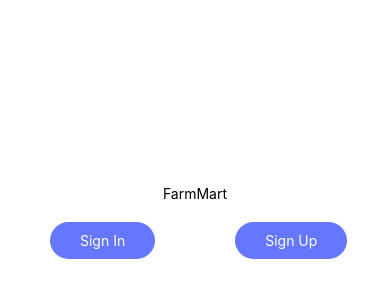
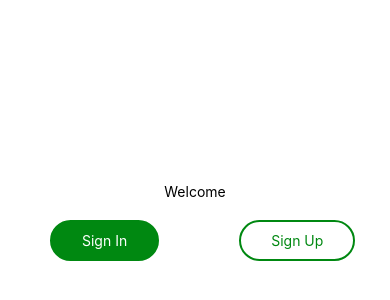
Before and after one commit to davidofir/FarmMart, a React Native app: screen / in a window 390 px wide. Shown: the part 190-490 px from the top of the page. Built offline with nearby package versions, Linux system fonts and the light colour scheme.

Commit message:
changed the appearance of the buttons

```diff
--- a/App.js
+++ b/App.js
@@ -6,13 +6,13 @@ import ButtonComponent from './components/ButtonComponent';
 export default function App() {
   return (
     <View style={styles.container}>
-      <Text>FarmMart</Text>
+      <Text>Welcome</Text>
       <View style={styles.buttons}>
         <View style={styles.buttonContainer}>
-        <ButtonComponent buttonTitle="Sign In"/>
+        <ButtonComponent textColor={Colors.secondary} background={Colors.primary} borderColorStyle={Colors.primary} buttonTitle="Sign In"/>
       </View>
         <View style={styles.buttonContainer}>
-          <ButtonComponent buttonTitle="Sign Up"/>
+          <ButtonComponent textColor={Colors.primary} background={Colors.secondary} borderColorStyle={Colors.primary} buttonTitle="Sign Up"/>
         </View>
       </View>
       <StatusBar style="auto" />
--- a/components/ButtonComponent.js
+++ b/components/ButtonComponent.js
@@ -4,17 +4,16 @@ import Colors from '../constants/colors';
 const buttonComponent = props =>{
     return(
     <TouchableOpacity>
-        <Text style={styles.button}>{props.buttonTitle}</Text>
+        <Text style={[styles.button,{backgroundColor:props.background,color:props.textColor,borderColor:props.borderColorStyle}]}>{props.buttonTitle}</Text>
     </TouchableOpacity>
     );
 }
 const styles = StyleSheet.create({
     button:{
-        backgroundColor:Colors.primary,
         paddingHorizontal:30,
         paddingVertical:10,
-        color:Colors.secondary,
-        borderRadius:50
+        borderRadius:50,
+        borderWidth:2
     },
 });
 export default buttonComponent;
--- a/constants/colors.js
+++ b/constants/colors.js
@@ -1,4 +1,4 @@
 export default {
-    primary:'#6677FF',
+    primary:'#008811',
     secondary:"white"
 };
```
